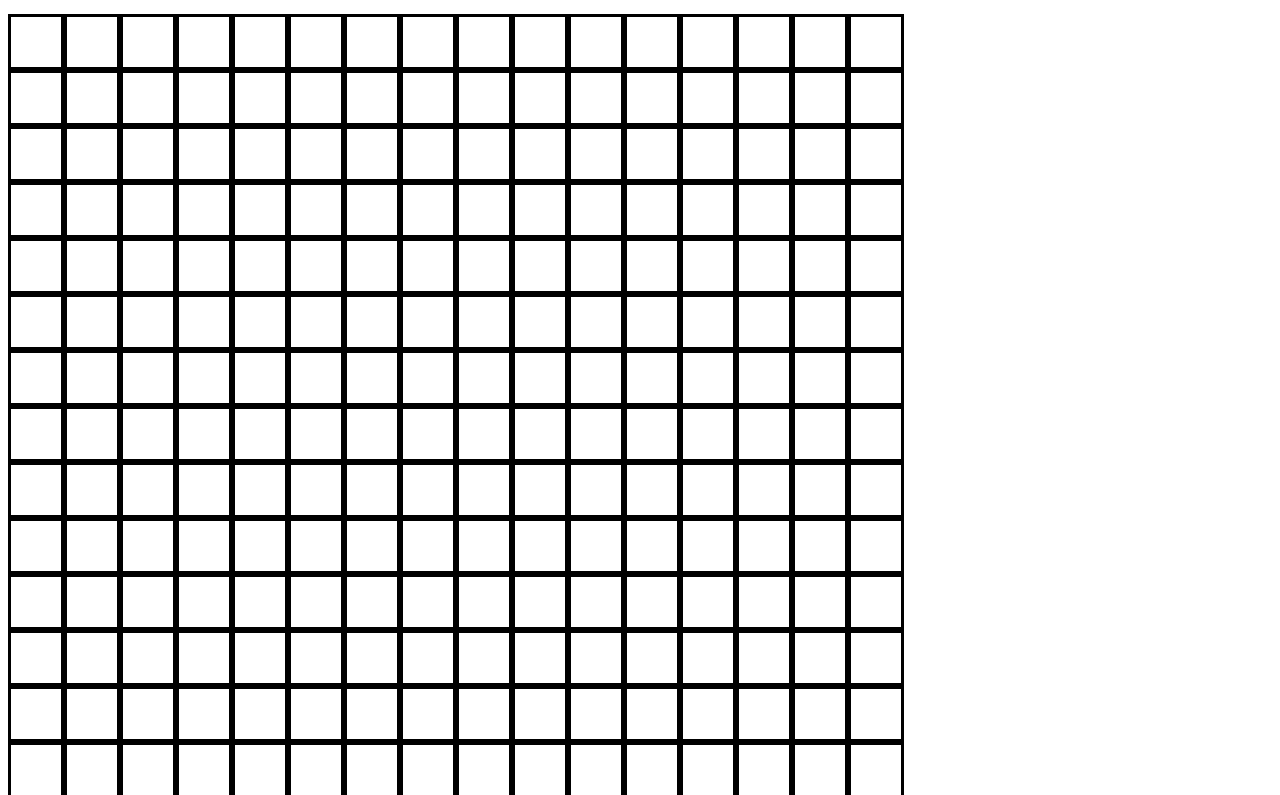
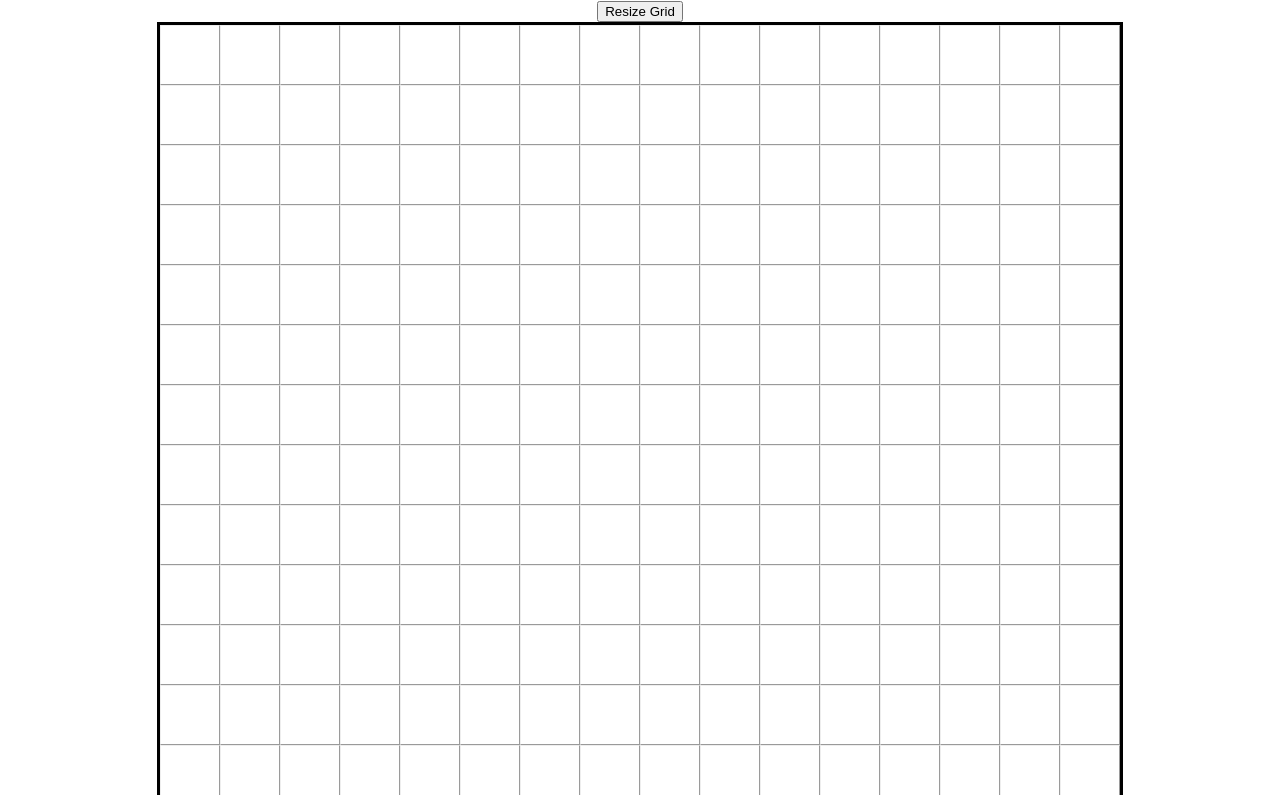
Before and after one commit to chenste-osu/top_sketch, a plain HTML site: page index.html in a window 1280 px wide. Shown: the part 66-861 px from the top of the page. Drawn offline with Linux system fonts and the light colour scheme.

Commit message:
update grid and add resize btn

```diff
--- a/index.html
+++ b/index.html
@@ -9,7 +9,8 @@
     <link rel="stylesheet" href="styles.css">
 </head>
 <body>
-    <h1>Etch-a-Sketch</h1>
+    <h2>Etch-a-Sketch</h2>
+    <button id="resize_btn">Resize Grid</button>
     <div id="container"></div>
 </body>
 </html>
--- a/scripts.js
+++ b/scripts.js
@@ -1,20 +1,41 @@
 
-// create the grid of divs
-for (let row = 1; row < 17; row++) {
-    var div_row = document.createElement("div");
-    // div_row.classList.add("row".concat(row));
-    div_row.id = "row".concat(row);
-    div_row.style.display = "flex";
-    document.getElementById("container").appendChild(div_row);
+function create_grid(size = 17) {
+    for (let row = 1; row < size; row++) {
+        var div_row = document.createElement("div");
+        div_row.id = "row".concat(row);
+        div_row.classList.add("row");
 
-    for (let col = 1; col < 17; col++) {
-        var div_cell = document.createElement("div");
-        // div_cell.classList.add("cell".concat(col));
+        document.getElementById("container").appendChild(div_row);
 
-        div_cell.id = "row".concat(row, "col", col);
-        div_cell.style.width = "50px";
-        div_cell.style.height = "50px";
-        div_cell.style.border = "solid";
-        document.getElementById("row".concat(row)).appendChild(div_cell);
+        for (let col = 1; col < size; col++) {
+            var div_cell = document.createElement("div");
+            div_cell.id = "row".concat(row, "col", col);
+            div_cell.classList.add("cell");
+            div_cell.addEventListener('mouseover', etch);
+            document.getElementById("row".concat(row)).appendChild(div_cell);
+        }
     }
 }
+
+function etch() {
+    this.style.backgroundColor = '#0000FF';
+}
+
+function resize_grid() {
+    let input = prompt("Please enter a new grid size", "16");
+    let new_size = parseInt(input);
+
+    if (new_size < 1 || new_size > 100 || isNaN(new_size)) {
+        alert("Only values between 1 and 100 (inclusive) are allowed. Resetting to default size.")
+        new_size = 16;
+    }
+
+    let container = document.getElementById("container");
+    container.replaceChildren();
+    create_grid(new_size + 1);
+}
+
+create_grid();
+
+var resize_btn = document.getElementById("resize_btn")
+resize_btn.addEventListener("click", resize_grid);
--- a/styles.css
+++ b/styles.css
@@ -1,4 +1,40 @@
 #container {
     display:flex;
     flex-direction: column;
+    justify-content: space-between;
+    height: 960px;
+    width: 960px;
+    border: solid;
+    margin: auto;
 }
+
+#resize {
+    height: 40px;
+    width: 90px;
+}
+
+.row {
+    display: flex;
+    justify-content: space-between;
+    flex: 1 0 auto;
+}
+
+.cell {
+    display: flex;
+    flex: 1 0 auto;
+    border: outset;
+    border-width: 1px;
+}
+
+h2 {
+    text-align: center;
+}
+
+button{
+    justify-content: center;
+}
+
+body {
+    text-align: center;
+    justify-content: center;
+}
```
